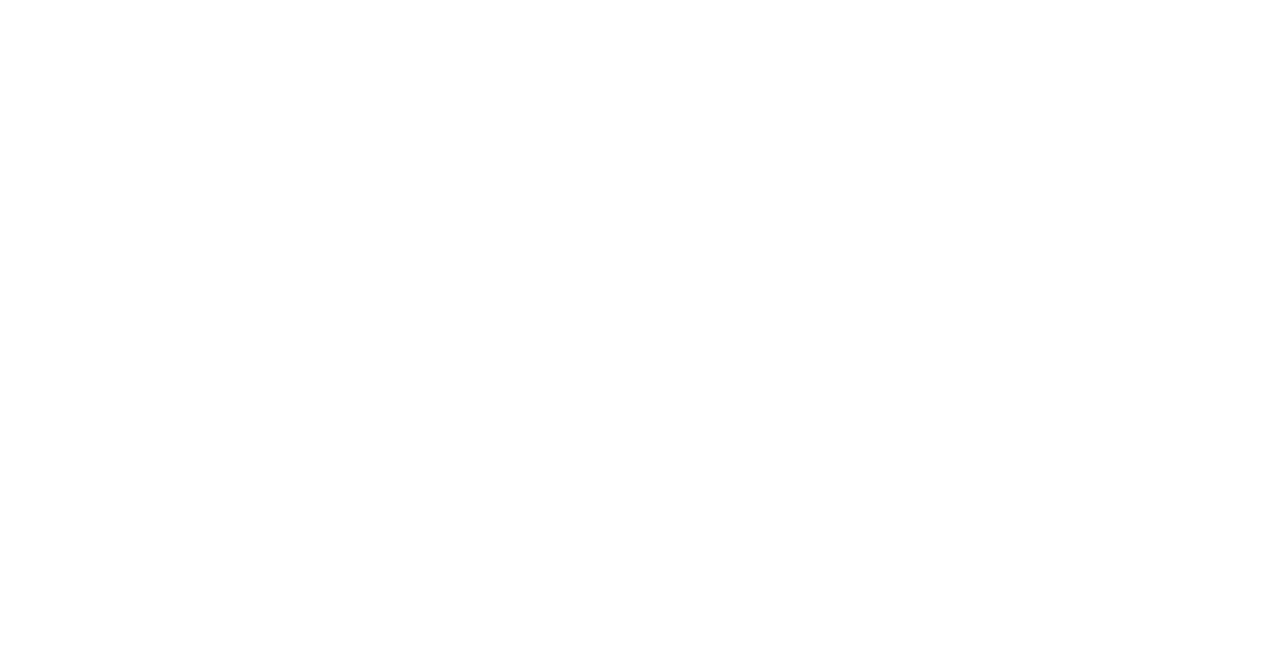
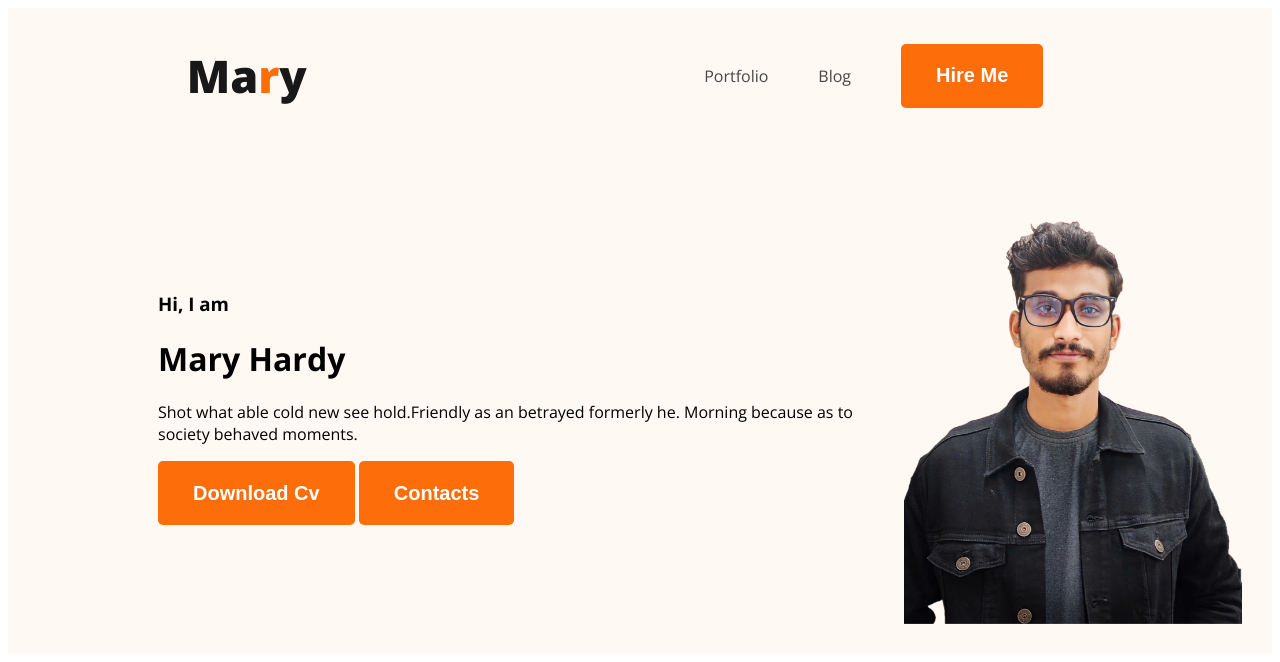
Before and after one commit to yeasin-riyad/WebDeveloper-Portfolio, a plain HTML site: page index.html in a window 1280 px wide. Drawn offline with nearby package versions, Linux system fonts and the light colour scheme.

Commit message:
This is my Third Commit

```diff
--- /dev/null
+++ b/Styles/Portfolio.css
@@ -0,0 +1,74 @@
+/* Common Shared Style */
+
+body{
+    font-family: 'Open Sans', sans-serif;
+
+}
+
+.text-primary{
+    color: #FD6E0A;
+}
+
+.btn-primary{
+    /* width: 150px; */
+    height: 64px;
+    flex-shrink: 0;
+    border-radius: 5px;
+    background: #FD6E0A;
+    border: 0;
+    color: var(--White-Color, #FFF);
+    padding: 15px 35px;
+    font-size: 20px;
+    font-style: normal;
+    font-weight: 700;
+    line-height: normal;
+}
+
+/* nav related Style    */
+
+nav{
+    display: flex;
+    align-items: center;
+    justify-content: space-around;
+}
+
+.nav-title{
+    color: var(--Dark-01, #181818);
+    font-size: 45px;
+    font-style: normal;
+    font-weight: 800;
+    line-height: normal;
+}
+
+nav > ul{
+    display: flex;
+    list-style-type: none;
+    overflow: hidden;
+    align-items: center;
+}
+
+nav li{
+    margin-right: 50px;
+
+}
+
+nav a{
+    text-decoration: none;
+    color: #474747;
+}
+/* Header Related Style */
+
+.header{
+    background: #FFF8F3;
+}
+
+.banner{
+    padding: 30px 30px 30px 150px;
+    display: flex;
+    justify-content: space-around;
+    align-items: center;
+}
+.banner .img{
+    width: 350px;
+    height: 450px;
+}
--- a/index.html
+++ b/index.html
@@ -3,14 +3,36 @@
 <head>
     <meta charset="UTF-8">
     <meta name="viewport" content="width=device-width, initial-scale=1.0">
-    <title>Document</title>
+    <title>Portfolio Website</title>
+    <link rel="preconnect" href="https://fonts.googleapis.com">
+    <link rel="preconnect" href="https://fonts.gstatic.com" crossorigin>
+    <link href="https://fonts.googleapis.com/css2?family=Open+Sans:wght@400;700;800&display=swap" rel="stylesheet">
+    <link rel="stylesheet" href="./Styles/Portfolio.css">
 </head>
 <body>
-    <header>
+    <header class="header">
+        <nav>
+            <h1 class="nav-title">Ma<span class="text-primary">r</span>y</h1>
+            <ul>
+                <li><a href="http://">Portfolio</a></li>
+                <li><a href="http://">Blog</a></li>
+                <li><button class="btn-primary">Hire Me</button></li>
+            </ul>
+        </nav>
+
+        <div class="banner">
+            <div>
+                <h3 class="banner-greeting">Hi, I  am</h3>
+                <h1 class="banner-title">Mary Hardy</h1>
+                <p>Shot what able cold new see hold.Friendly as an betrayed formerly he. Morning because as to society behaved moments.</p>
+                <button class="btn-primary">Download Cv</button>
+                <button class="btn-primary">Contacts</button>
+            </div>
+            <img class="img" src="./Another_images/riyad_bh.png" alt="" srcset="">
+        </div>
 
     </header>
     <main>
-
     </main>
     <footer>
 
```
Also changed, not shown: Another_images/riyad_bh.png (added), 1 other file.
